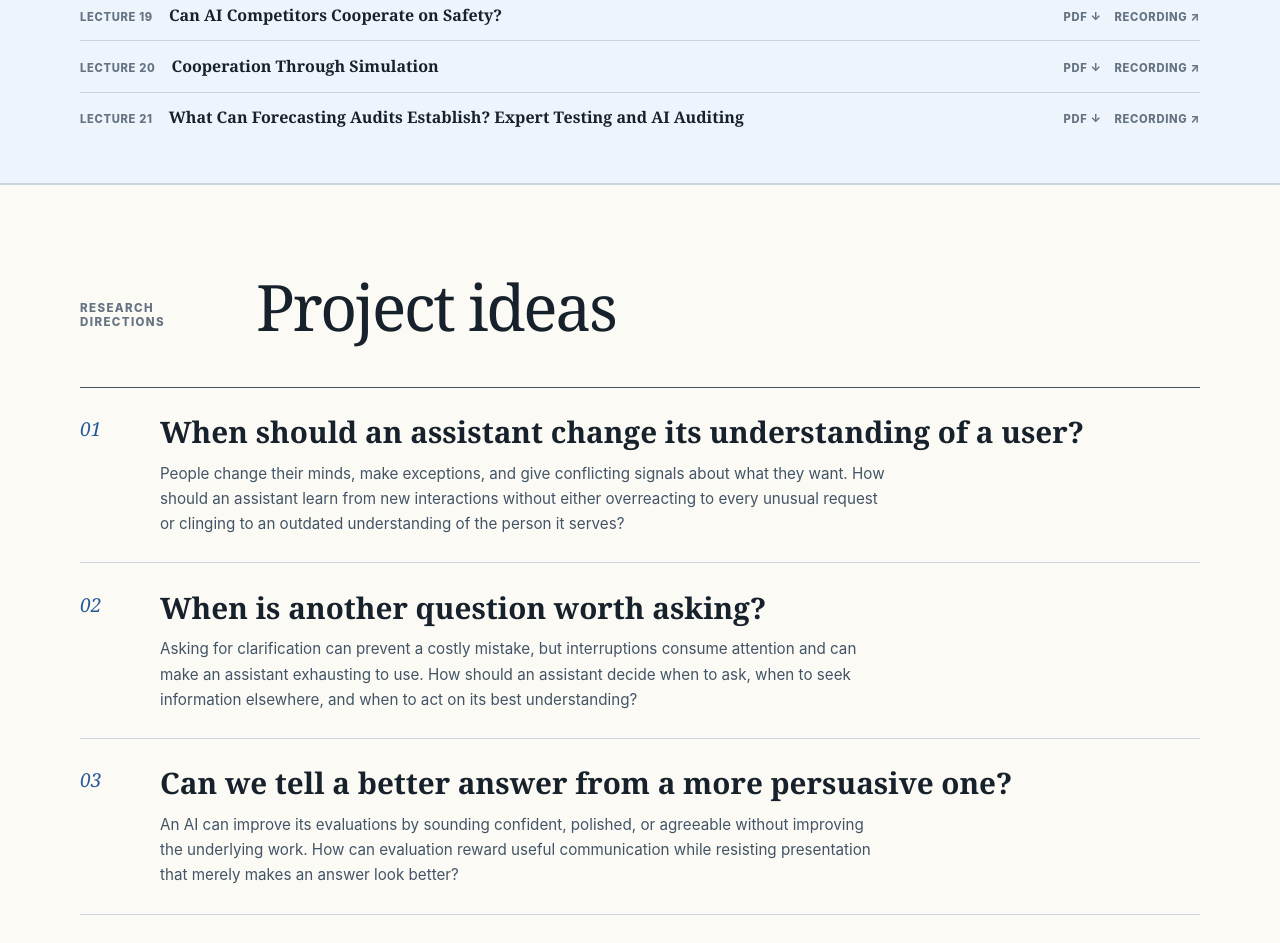
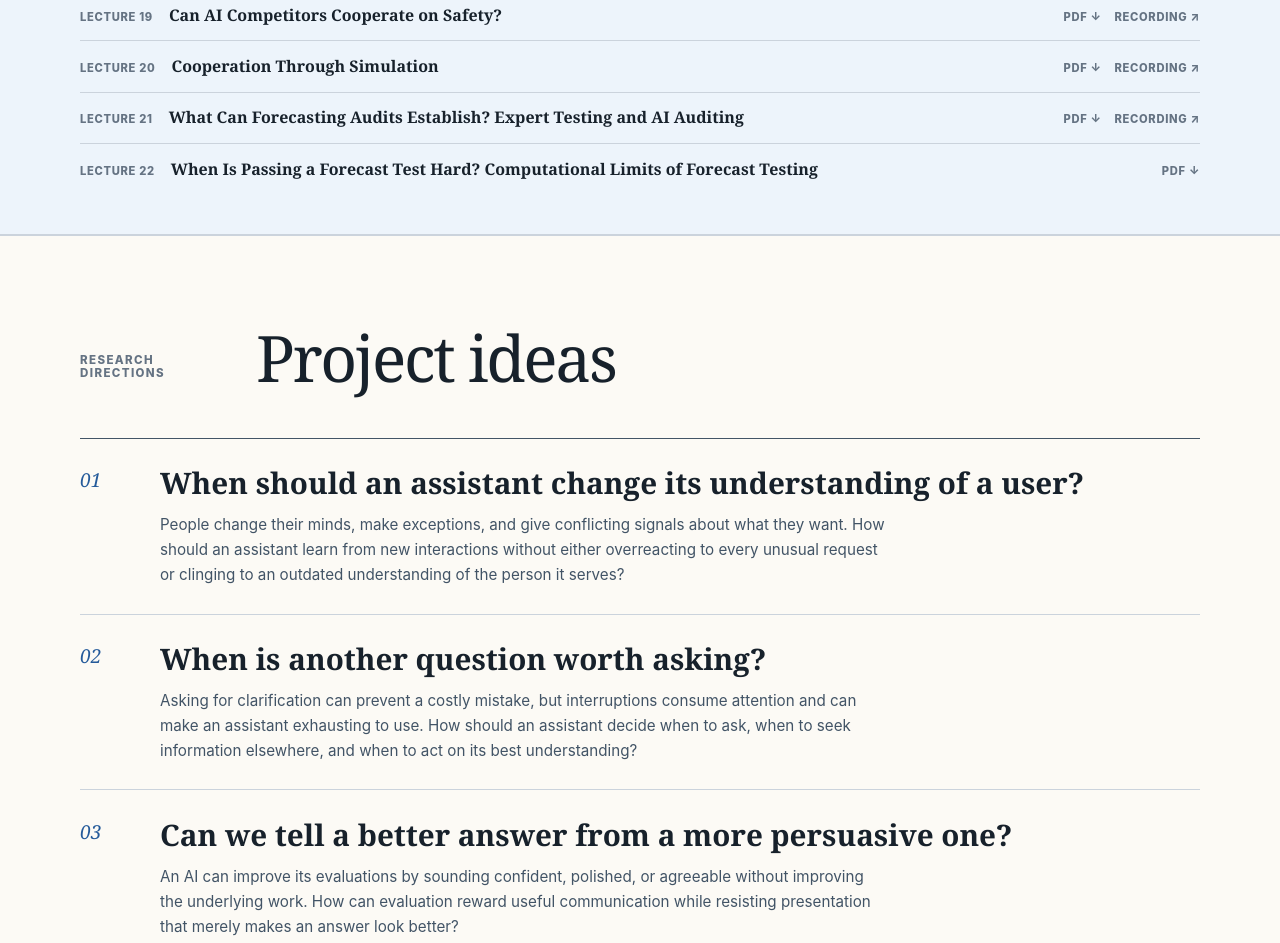
Before and after one commit to aaroth/cis-7000-ai-alignment, a plain HTML site: page docs/index.html in a window 1280 px wide. Shown: the part 6276-7219 px from the top of the page. Drawn offline with Linux system fonts and the light colour scheme.

Commit message:
Publish lecture 22 computational forecast testing slides

```diff
--- a/docs/index.html
+++ b/docs/index.html
@@ -566,6 +566,13 @@
                   <a class="lecture-format" href="https://www.youtube.com/watch?v=pyDRmb6YEJY" target="_blank" rel="noopener noreferrer" aria-label="Watch the Lecture 21 recording on YouTube">Recording <span aria-hidden="true">↗</span></a>
                 </span>
               </li>
+              <li>
+                <span class="lecture-number">Lecture 22</span>
+                <span>When Is Passing a Forecast Test Hard? Computational Limits of Forecast Testing</span>
+                <span class="lecture-actions">
+                  <a class="lecture-format" href="slides/lecture-22-computational-limits-of-forecast-testing.pdf" download aria-label="Download Lecture 22 When Is Passing a Forecast Test Hard slides">PDF <span aria-hidden="true">↓</span></a>
+                </span>
+              </li>
             </ul>
           </article>
         </div>
```
Also changed, not shown: 1 other file.
